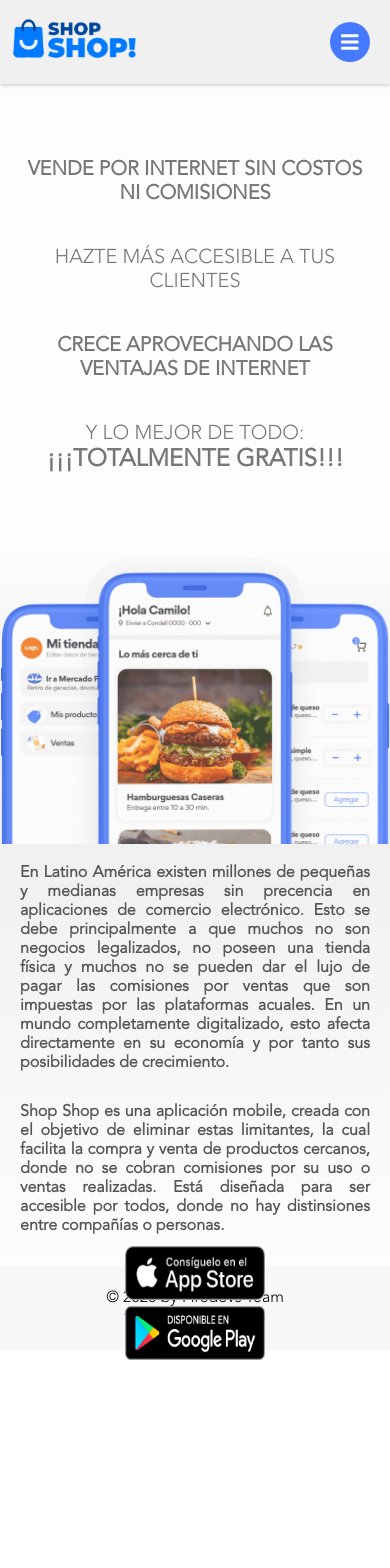
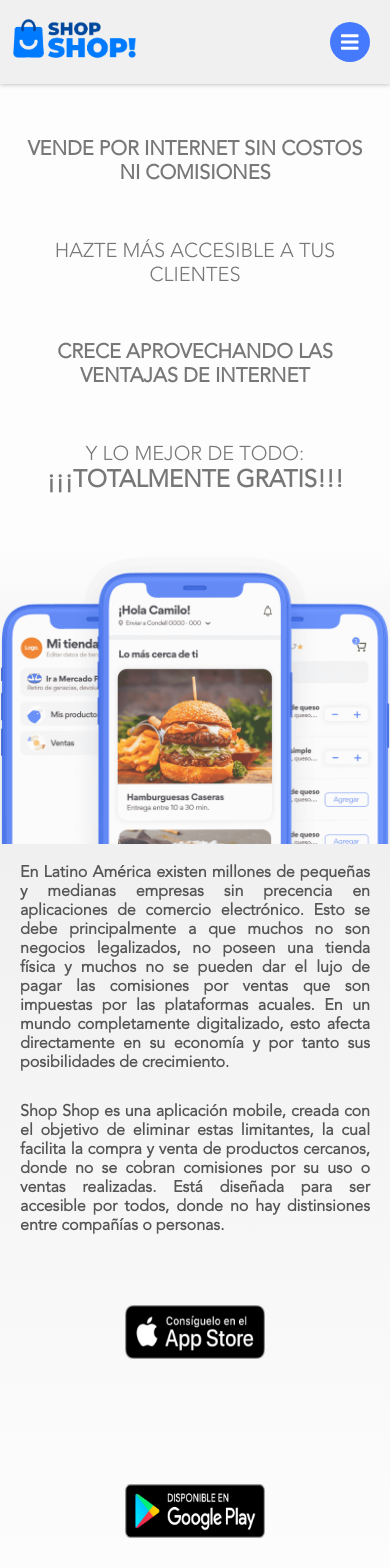
Before and after one commit to kmilo8346/beast-web-v2, a Next.js app: page / in a window 390 px wide. Shown: the top 1568 px of the page. Before the commit the page ends 1366 px from the top, so only its background shows below. Built offline with nearby package versions, Linux system fonts and the light colour scheme.

Commit message:
Arreglando responsive en landing page

```diff
--- a/components/landingComponents/downloadSection/download.module.css
+++ b/components/landingComponents/downloadSection/download.module.css
@@ -5,7 +5,7 @@
     align-items: center;
     justify-content: space-evenly;
     min-height: 150px;
-    height: 90vh;
+    min-height: 90vh;
     background-image: linear-gradient(to bottom, var(--back-ground-color-drak), var(--back-ground-color));
 
 }
--- a/components/landingComponents/infoSection/info.module.css
+++ b/components/landingComponents/infoSection/info.module.css
@@ -6,7 +6,6 @@
     justify-content: space-evenly;
     min-height: 150px;
     height: 90vh;
-
 }
 
 .content {
@@ -17,19 +16,22 @@
     display: flex;
     flex-direction: column;
     align-items: center;
-    justify-content: center;
+    justify-content: space-evenly;
     padding: 0 15px;
 
 }
 
 .contentPar {
     font-weight: 900;
+    margin: 0;
 }
 .contentResalted {
     font-size: 24px;
+
 }
 .contentImpar {
     font-weight: 400;
+    margin: 0;
 }
 
 .appImage {
@@ -48,6 +50,4 @@
     .contentResalted {
         font-size: 28px;
     }
-
-
 }
```
